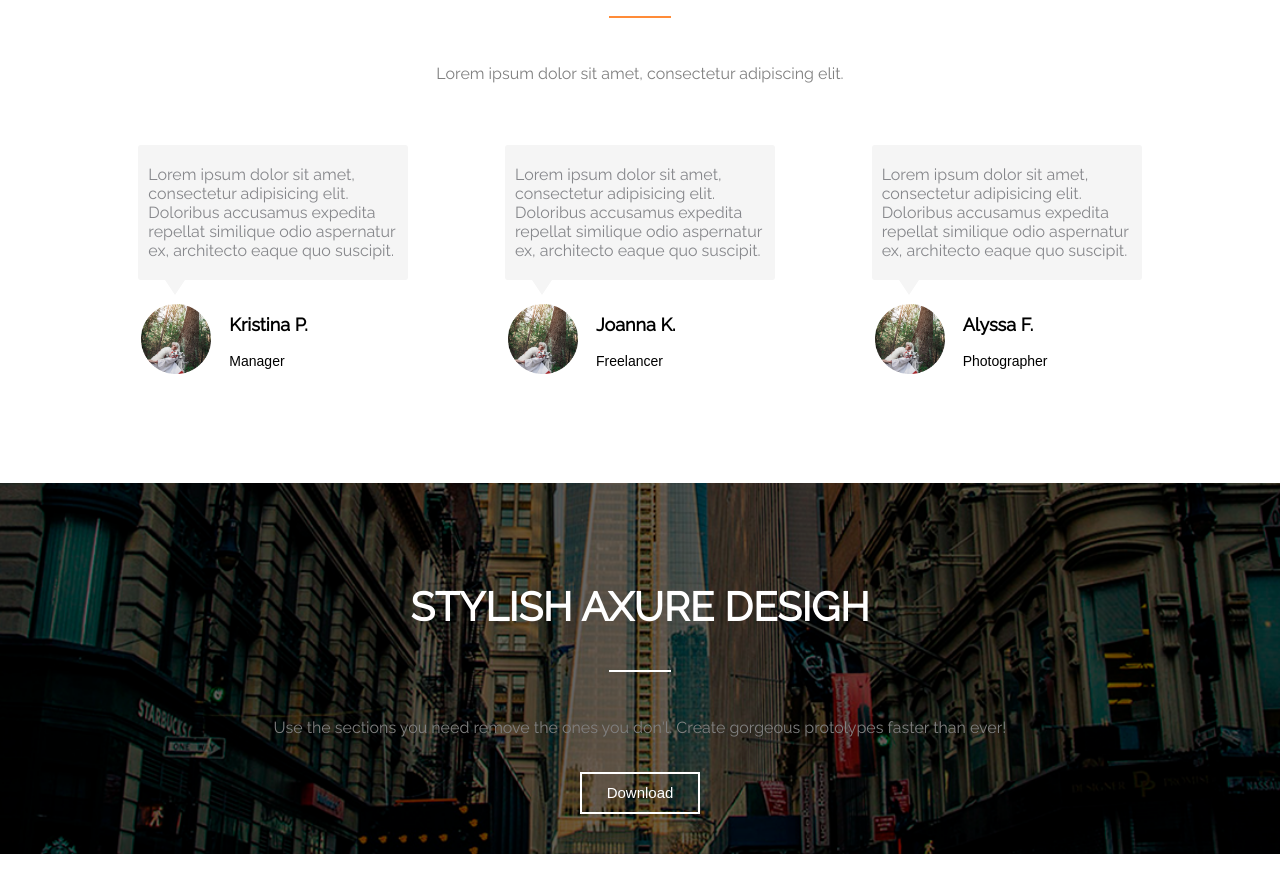
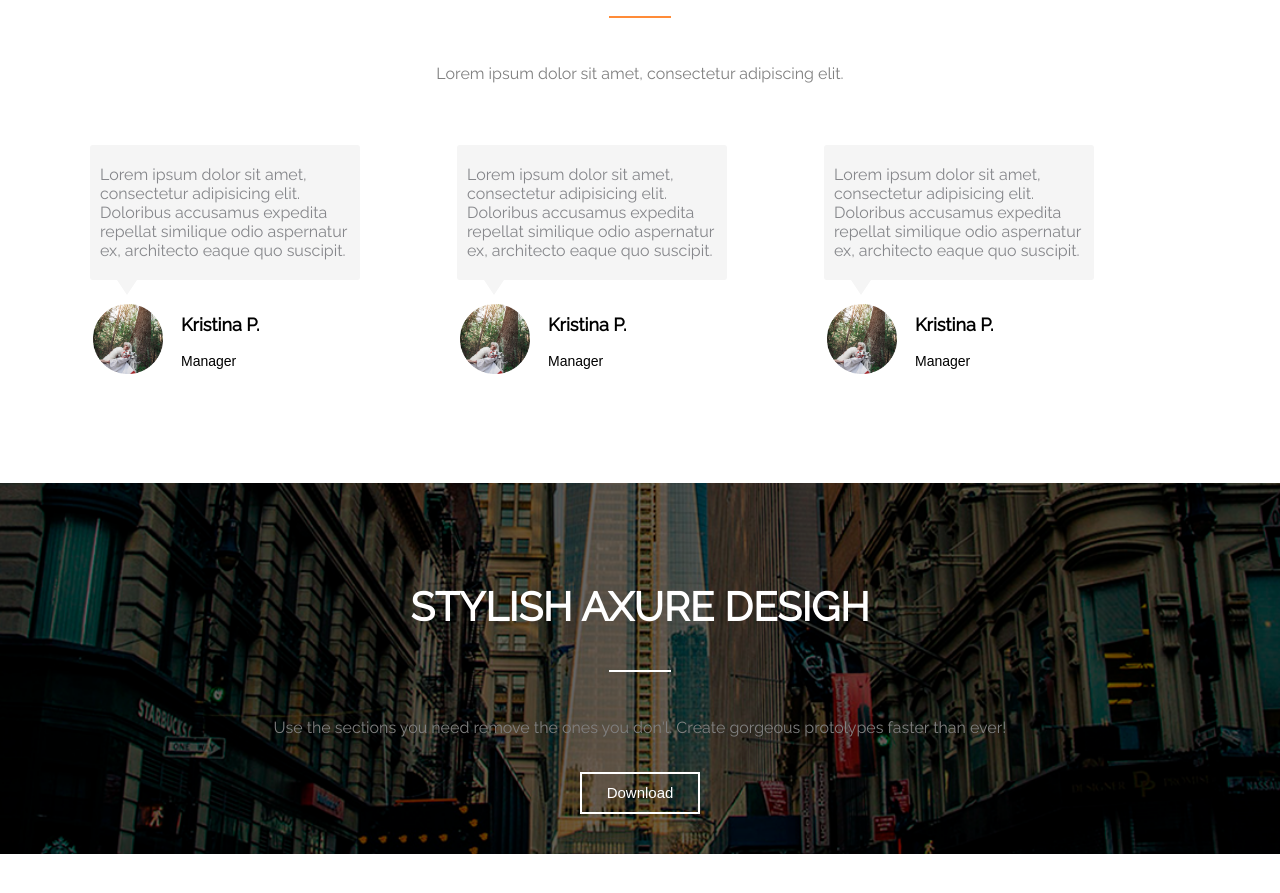
Before and after one commit to kpotapovich/TeachMeSkills, a plain HTML site: page lesson_02/index.html in a window 1280 px wide. Shown: the part 3160-4053 px from the top of the page. Drawn offline with nearby package versions, Linux system fonts and the light colour scheme.

Commit message:
lesson_02 исправила слайдер, работает

```diff
--- a/lesson_02/index.html
+++ b/lesson_02/index.html
@@ -9,6 +9,8 @@
 		  integrity="sha384-oS3vJWv+0UjzBfQzYUhtDYW+Pj2yciDJxpsK1OYPAYjqT085Qq/1cq5FLXAZQ7Ay" rel="stylesheet">
 	<link href="https://fonts.googleapis.com/css?family=Raleway&display=swap" rel="stylesheet">
 	<link href="https://fonts.googleapis.com/css?family=Heebo&display=swap" rel="stylesheet">
+	<link rel="stylesheet" type="text/css" href="./js/lic/slick/slick.css"/>
+    	<link rel="stylesheet" type="text/css" href="./js//lic/slick/slick-theme.css"/>
 
 </head>
 <body>
@@ -227,6 +229,7 @@
 		</div>
 	</div>
         <div class="lead_cot">
+        <div>
 			<div class="desc">
 				<p class="lorem_dolor">Lorem ipsum dolor sit amet,
 					consectetur adipisicing elit. Doloribus
@@ -242,6 +245,59 @@
 					</div>
 				</div>
 			</div>
+		</div>
+			<div>
+				<div class="desc">
+					<p class="lorem_dolor">Lorem ipsum dolor sit amet,
+						consectetur adipisicing elit. Doloribus
+						accusamus expedita repellat similique
+						odio aspernatur ex, architecto eaque
+						quo suscipit.
+					</p>
+					<div class="avatar">
+						<img src="img/InuYasha.png" alt="Kristina" class="icons_img">
+						<div class="name_kris">
+							<h3 class="name">Kristina P.</h3>
+							<p class="work">Manager</p>
+						</div>
+					</div>
+				</div>
+			</div>
+			<div>
+				<div class="desc">
+					<p class="lorem_dolor">Lorem ipsum dolor sit amet,
+						consectetur adipisicing elit. Doloribus
+						accusamus expedita repellat similique
+						odio aspernatur ex, architecto eaque
+						quo suscipit.
+					</p>
+					<div class="avatar">
+						<img src="img/InuYasha.png" alt="Kristina" class="icons_img">
+						<div class="name_kris">
+							<h3 class="name">Kristina P.</h3>
+							<p class="work">Manager</p>
+						</div>
+					</div>
+				</div>
+			</div>
+			<div>
+				<div class="desc">
+					<p class="lorem_dolor">Lorem ipsum dolor sit amet,
+						consectetur adipisicing elit. Doloribus
+						accusamus expedita repellat similique
+						odio aspernatur ex, architecto eaque
+						quo suscipit.
+					</p>
+					<div class="avatar">
+						<img src="img/InuYasha.png" alt="Kristina" class="icons_img">
+						<div class="name_kris">
+							<h3 class="name">Kristina P.</h3>
+							<p class="work">Manager</p>
+						</div>
+					</div>
+				</div>
+			</div>
+			<div>
 				<div class="desc">
 					<p class="lorem_dolor">Lorem ipsum dolor sit amet,
 						consectetur adipisicing elit. Doloribus
@@ -257,6 +313,8 @@
 						</div>
 					</div>
 				</div>
+			</div>
+			<div>
 				<div class="desc">
 					<p class="lorem_dolor">Lorem ipsum dolor sit amet,
 						consectetur adipisicing elit. Doloribus
@@ -269,6 +327,7 @@
 						<div class="name_kris">
 							<h3 class="name">Alyssa F.</h3>
 							<p class="work">Photographer</p>
+						</div>
 					</div>
 				</div>
 			</div>
@@ -326,6 +385,8 @@
 		</div>
 	</div>
 </section>
+<script src="https://code.jquery.com/jquery-3.4.1.min.js"integrity="sha256-CSXorXvZcTkaix6Yvo6HppcZGetbYMGWSFlBw8HfCJo="crossorigin="anonymous"></script>
+<script type="text/javascript" src="./js/lic/slick/slick.min.js"></script>
 <script src="main.js"></script>
 </body>
 </html>
--- a/lesson_02/main.js
+++ b/lesson_02/main.js
@@ -12,4 +12,11 @@ burger.addEventListener("click", function () {
         menu.classList.add("visible");
         bg.classList.add("visible");
     }
-})
+});
+$('.lead_cot').slick({
+    infinite: true,
+    slidesToShow: 3,
+    slidesToScroll: 3,
+    arrows: false,
+
+});
```
Lines whose indentation alone changed are shown as unchanged.
